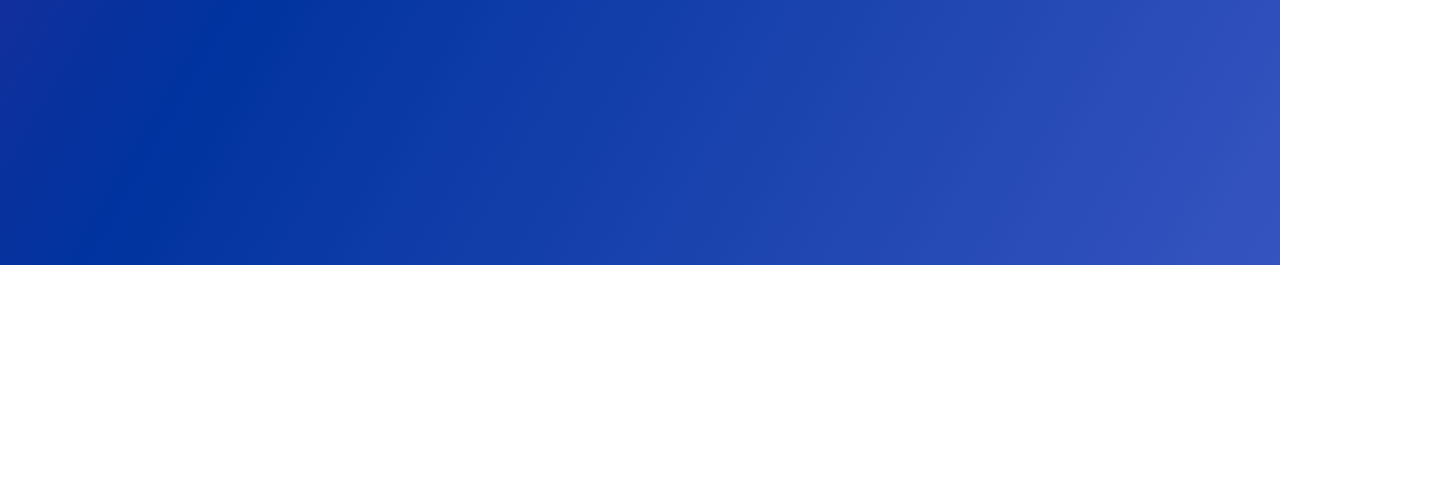
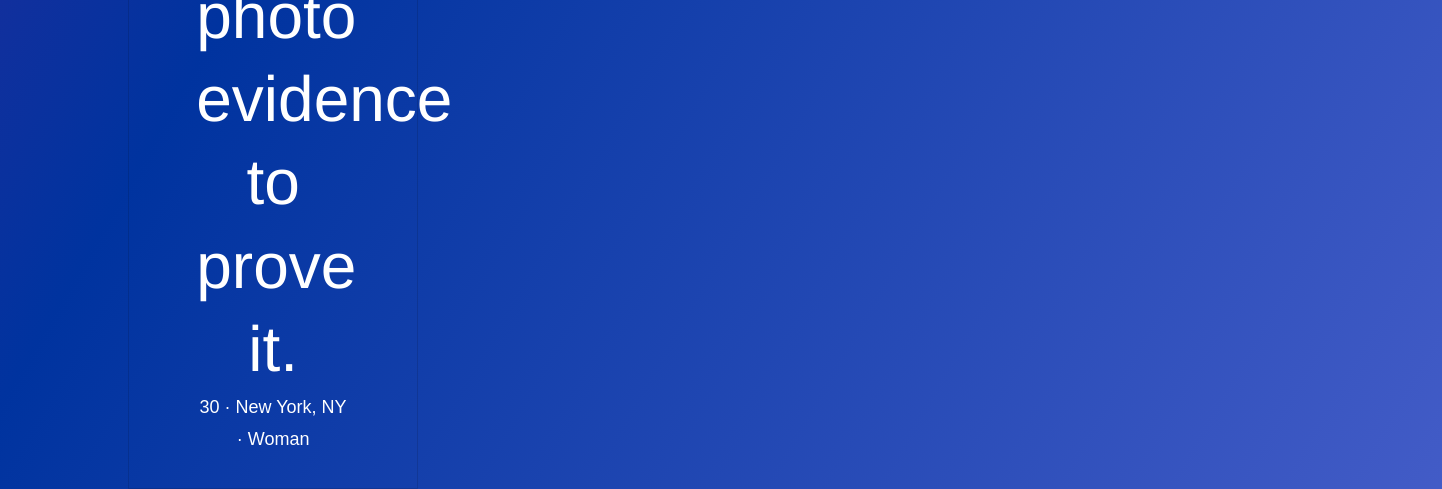
Before and after one commit to jereford/willingtoadmit, a website: page app/index.html in a window 1280 px wide. Shown: the part 567-1056 px from the top of the page, 1442 px wide, since content can reach past the window. Before the commit the page ends 832 px from the top, so only its background shows below. Drawn offline with Linux system fonts and the light colour scheme; files whose address does not match are found by name.

Commit message:
artis updates to index

```diff
--- a/app/index.html
+++ b/app/index.html
@@ -19,7 +19,10 @@
 
 	<section class="container flex flex-center p2">
 		<div class="bold p2 mx-auto border blue">
-			Vertically Aligned Div
+			<div class="quote">
+				<h1>I split my pants skiing this winter and have the photo evidence to prove it.</h1>
+				<p>30 &middot; New York, NY &middot; Woman</p>
+			</div>
 		</div>
 		<img src="app/img/wta-logo-white.svg">
 
--- a/app/scss/index.scss
+++ b/app/scss/index.scss
@@ -1,11 +1,12 @@
 
+$pink : #ff0082;
 
 ::-moz-selection {
-  background-color: #ff0082;
+  background-color: $pink;
 }
 
 ::selection {
-  background-color: #ff0082;
+  background-color: $pink;
 }
 
 html {
```
Also changed, not shown: 1 other file.
